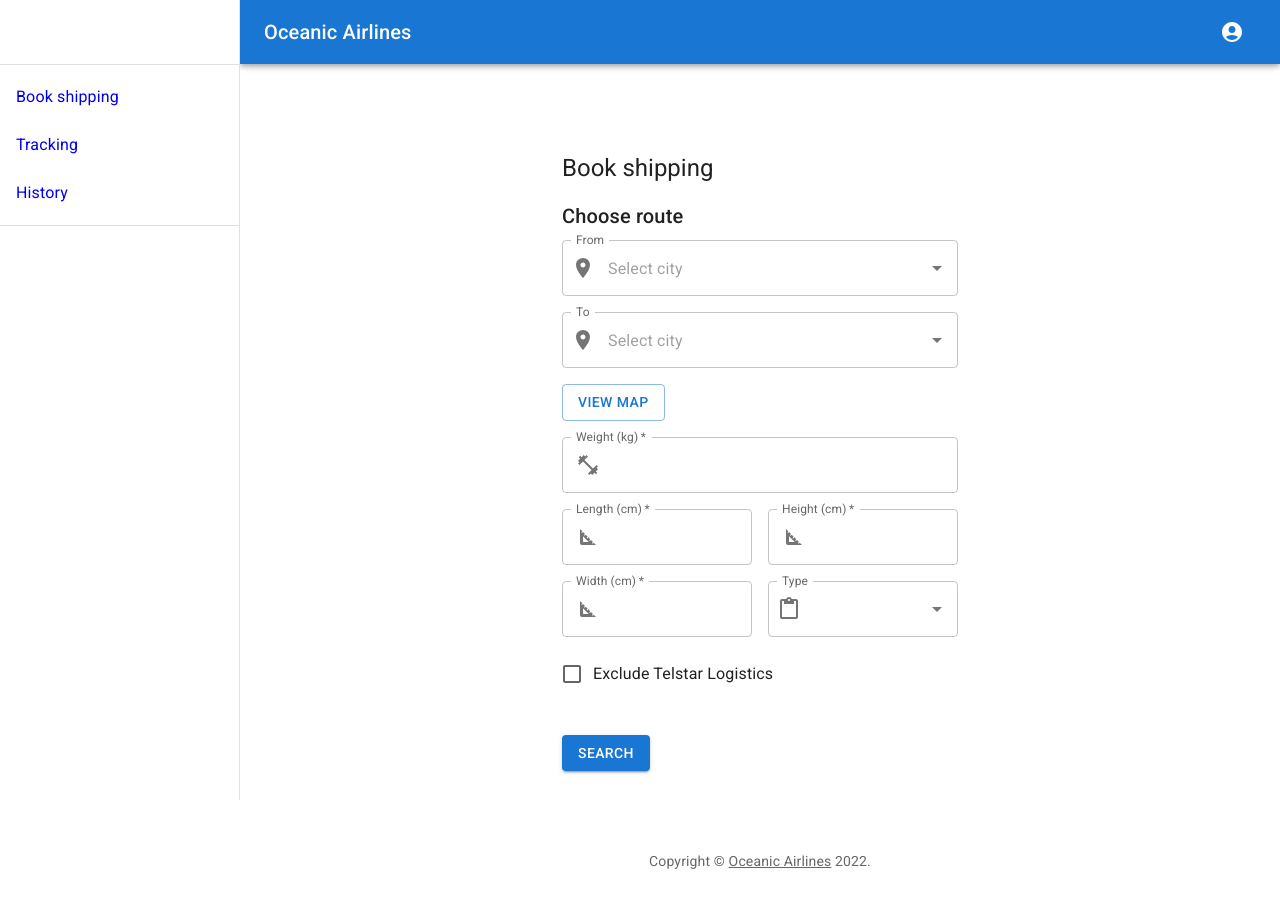
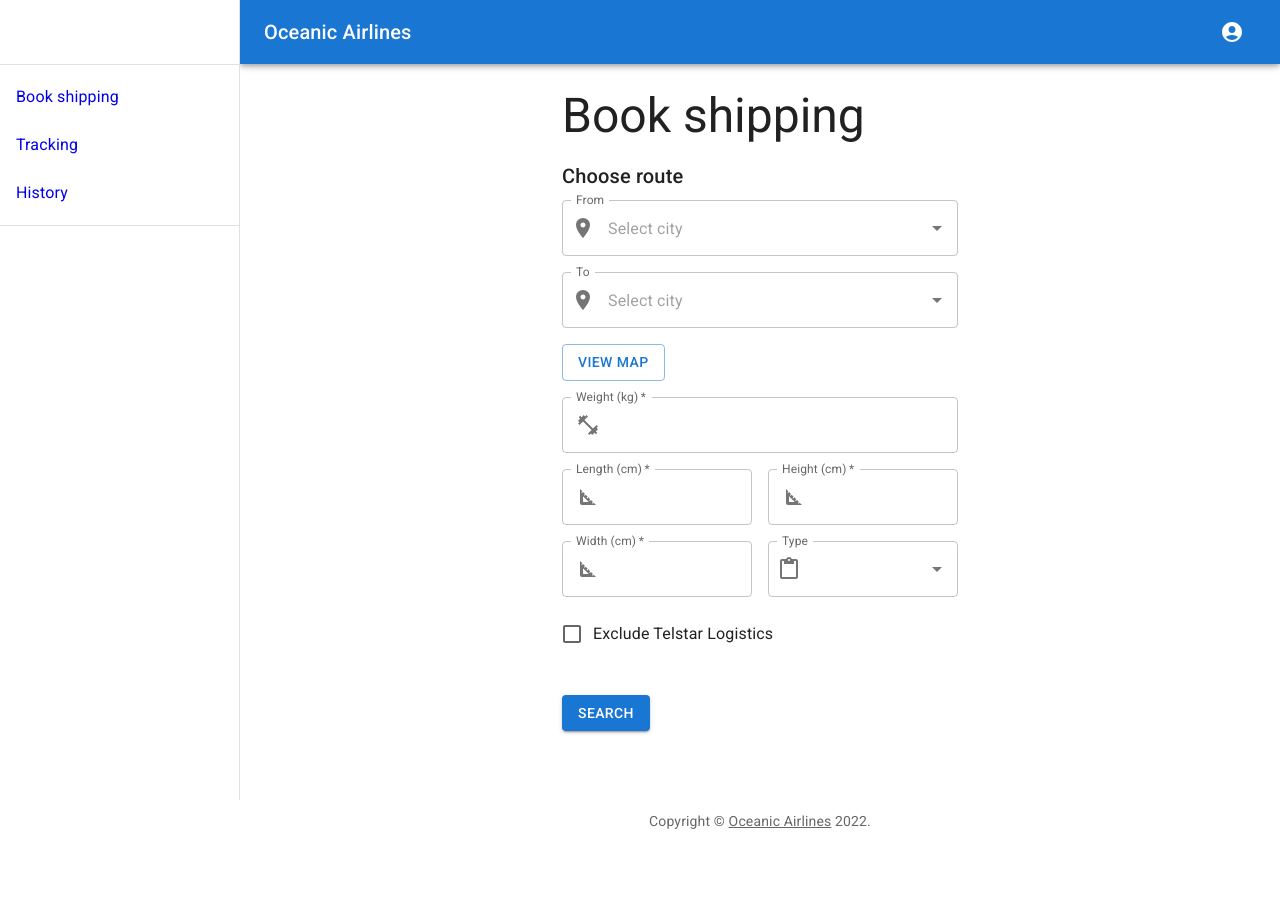
Before and after one commit to hakopb/frontend, a React (Create React App) app: page /book_shipping in a window 1280 px wide. Shown: the top 908 px of the page. After the commit the page ends 887 px from the top, so only its background shows below. Built offline with nearby package versions, Linux system fonts and the light colour scheme.

Commit message:
standard heading for booking page

```diff
--- a/src/components/SearchField.js
+++ b/src/components/SearchField.js
@@ -51,15 +51,12 @@ export default function SearchField() {
   return (
     <Box
       sx={{
-        marginTop: 8,
+        marginTop: 2,
         display: 'flex',
         flexDirection: 'column',
         alignItems: 'start',
       }}
     >
-      <Typography component="h1" variant="h5" sx={{ marginBottom: 2 }}>
-        Book shipping
-      </Typography>
       <Typography component="h1" variant="h6">
         Choose route
       </Typography>
--- a/src/pages/Booking.js
+++ b/src/pages/Booking.js
@@ -27,6 +27,9 @@ export default function Booking() {
     <ThemeProvider theme={theme}>
       <Container component="main" maxWidth="xs">
         <CssBaseline />
+        <Typography component="h1" variant="h3">
+          Book shipping
+        </Typography>
         <SearchField />
         <Copyright sx={{ mt: 8, mb: 4 }} />
       </Container>
```
